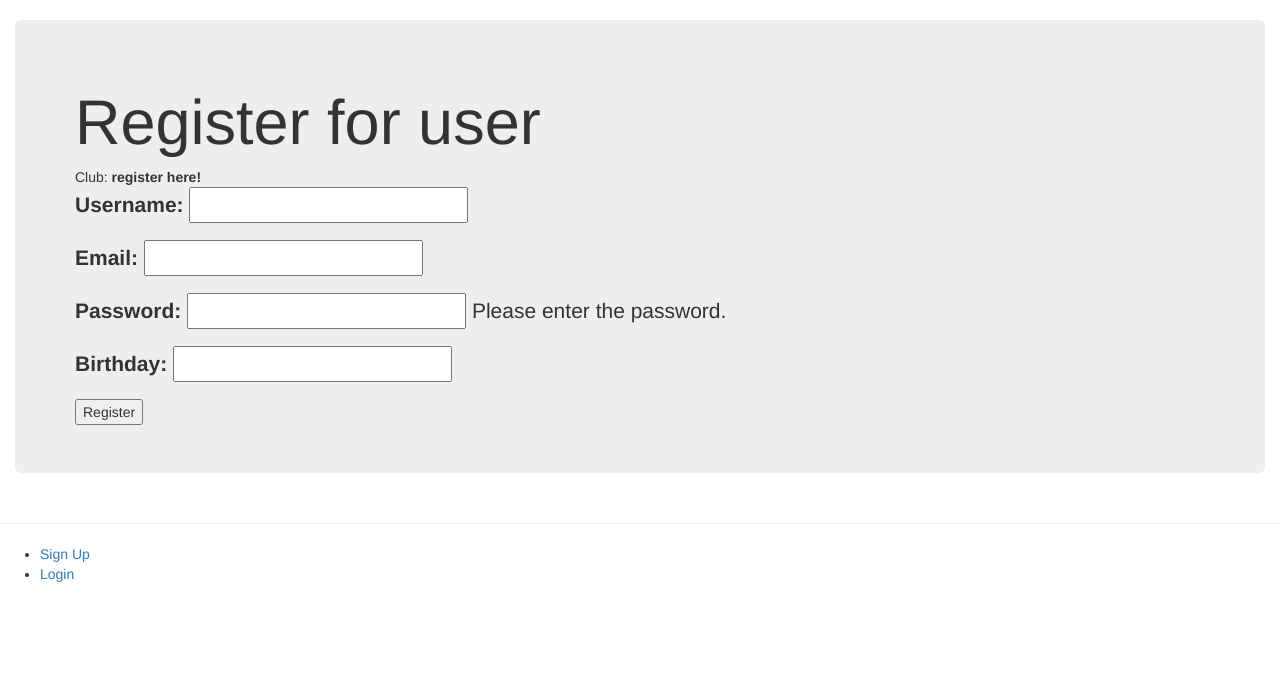
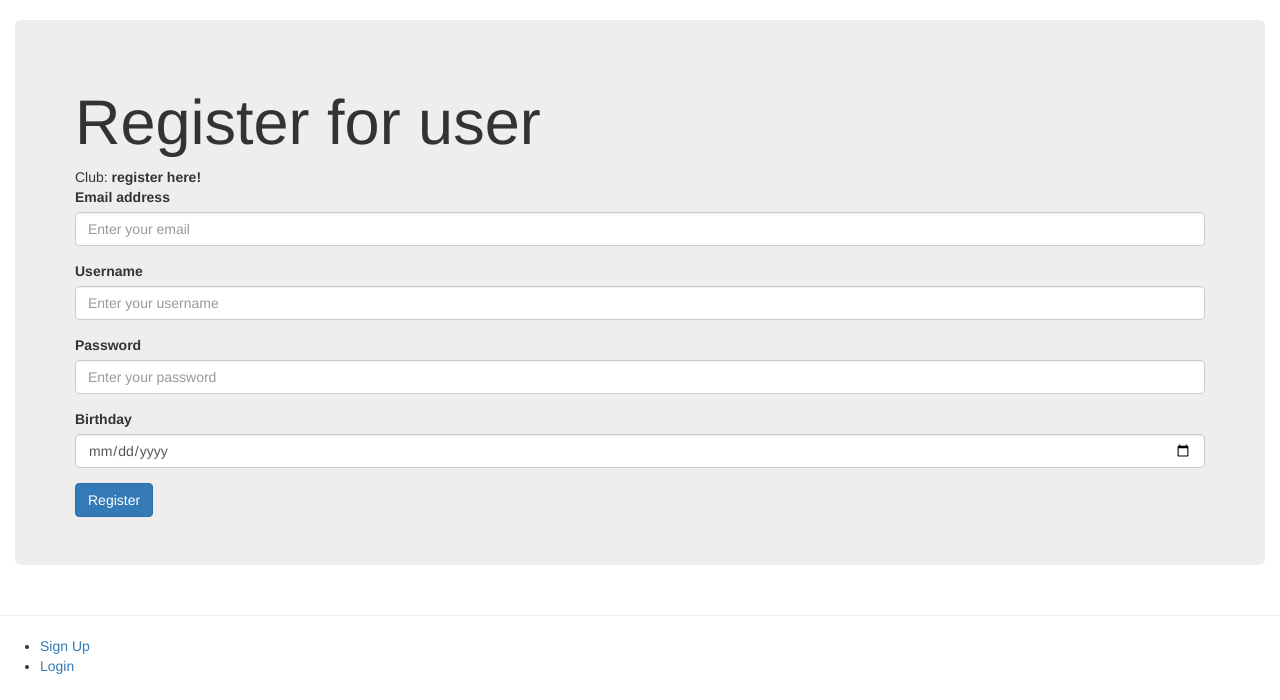
Before and after one commit to Tianjiao-XU/club-management, a Django app: page /club/register/ in a window 1280 px wide. Shown: the part 100-800 px from the top of the page. Run offline with Django 4.2, Linux system fonts and the light colour scheme; some libraries are stand-ins or nearby versions.

Commit message:
update register page, add restriction to password and username

```diff
--- a/club/forms.py
+++ b/club/forms.py
@@ -1,14 +1,31 @@
 from club.models import User, Club
 from django import forms
 from django.contrib.auth import authenticate
+import re
 
 
 class RegisterForm(forms.ModelForm):
+    email = forms.EmailField(help_text="Please enter the email.")
+    username = forms.CharField(help_text="Please enter the username.")
     password = forms.CharField(widget=forms.PasswordInput(), help_text="Please enter the password.")
+    birthday = forms.DateField(input_formats=['%Y-%m-%d'], help_text="Please enter the birthday.")
 
     class Meta:
         model = User
         fields = ('username', 'email', 'password', 'birthday')
+
+    def clean_username(self):
+        username = self.cleaned_data['username']
+        if len(username) < 2:
+            raise forms.ValidationError("Username is too short.")
+        return username
+
+    def clean_password(self):
+        password = self.cleaned_data['password']
+        pattern = r'^(?=.*[A-Za-z])(?=.*\d).+$'
+        if not (len(password) < 8 and re.match(pattern, password)):
+            raise forms.ValidationError("The password should be at least 8 characters long and contain at least one letter and one number.")
+        return password
 
 
 class LoginForm(forms.ModelForm):
--- a/club/templates/club/register.html
+++ b/club/templates/club/register.html
@@ -18,10 +18,37 @@
 
                 {% csrf_token %}
                 <!-- Display each form -->
-                {{ register_form.as_p }}
+{#                {{ register_form.as_div }}#}
+                {% if register_form.errors %}
+                    <div class="alert-danger">
+                        <ul>
+                        {% for field_errors in register_form.errors.values %}
+                            {% for error in field_errors %}
+                                <li>{{ error }}</li>
+                            {% endfor %}
+                        {% endfor %}
+                        </ul>
+                    </div>
+                {% endif %}
+                <div class="form-group">
+                <label for="email" class="form-label">Email address</label>
+                <input type="email" class="form-control" id="email" name="email" placeholder="Enter your email">
+                </div>
+                <div class="form-group">
+                <label for="username" class="form-label">Username</label>
+                <input type="text" class="form-control" id="username" name="username" placeholder="Enter your username">
+                </div>
+                <div class="form-group">
+                <label for="password" class="form-label">Password</label>
+                <input type="password" class="form-control" id="password" name="password" placeholder="Enter your password">
+                </div>
+                <div class="form-group">
+                <label for="birthday" class="form-label">Birthday</label>
+                <input type="date" class="form-control" id="birthday" name="birthday" placeholder="Enter your birthday">
+                </div>
 
                 <!-- Provide a button to click to submit the form. -->
-                <input type="submit" name="submit" value="Register"/>
+                <button type="submit" class="btn btn-primary">Register</button>
             </form>
         {% endif %}
     </div>
```
Also changed, not shown: club/migrations/0001_initial.py (added).
